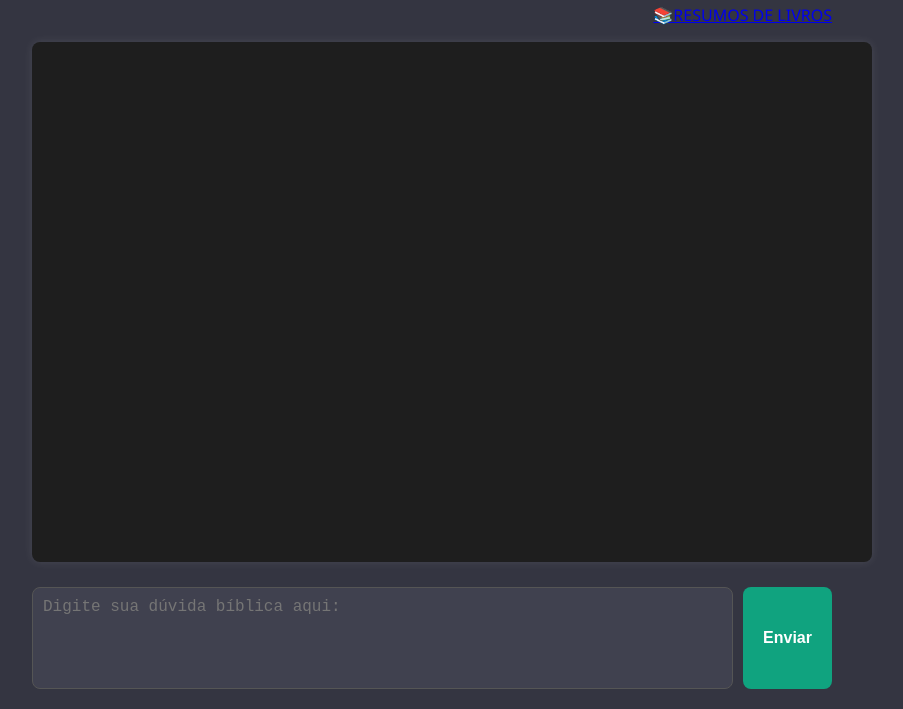
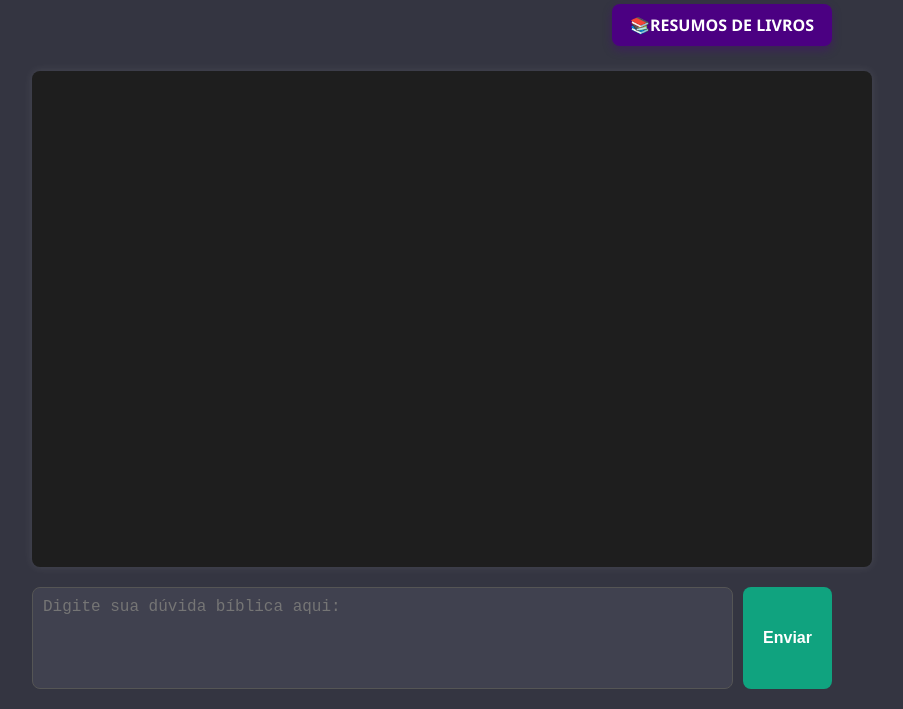
Before and after one commit to viniairam7/Umpi-Chat, a website: page index.html in a window 1280 px wide. Shown: the part 91-800 px from the top of the page, without its empty margins (208-1111 px from the left). Drawn offline with Linux system fonts and the light colour scheme.

Commit message:
Update style.css

```diff
--- a/style.css
+++ b/style.css
@@ -141,3 +141,21 @@ button:hover {
     height: 80px;
     padding: 10px;
 }
+
+.botao-resumos {
+    display: inline-block;
+    padding: 10px 18px;
+    background-color: #4b0082;
+    color: #fff;
+    text-decoration: none;
+    border-radius: 8px;
+    font-weight: bold;
+    transition: background-color 0.3s ease;
+    box-shadow: 0 4px 10px rgba(75, 0, 130, 0.4);
+    margin-bottom: 15px;
+}
+
+.botao-resumos:hover {
+    background-color: #6a0dad;
+    box-shadow: 0 6px 12px rgba(75, 0, 130, 0.6);
+}
```
